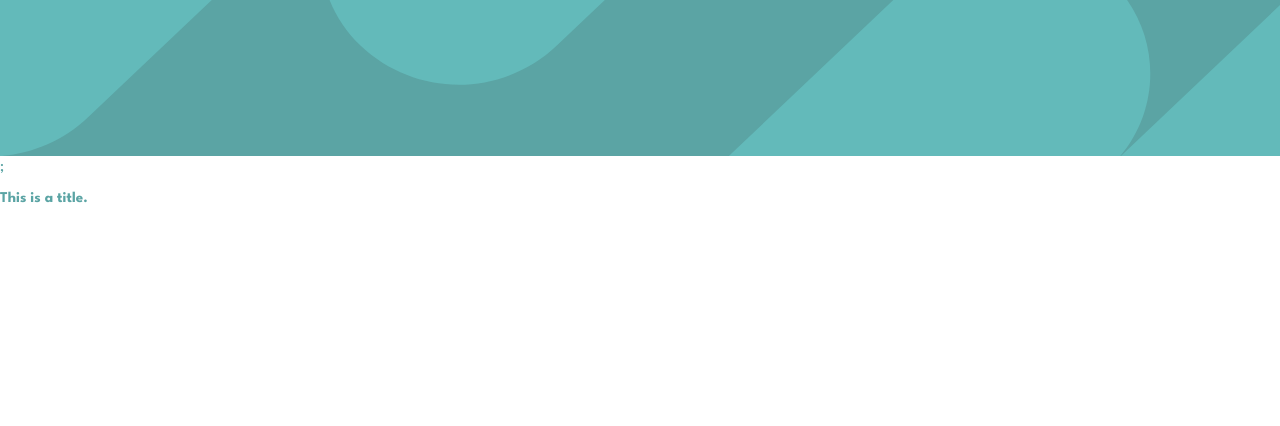
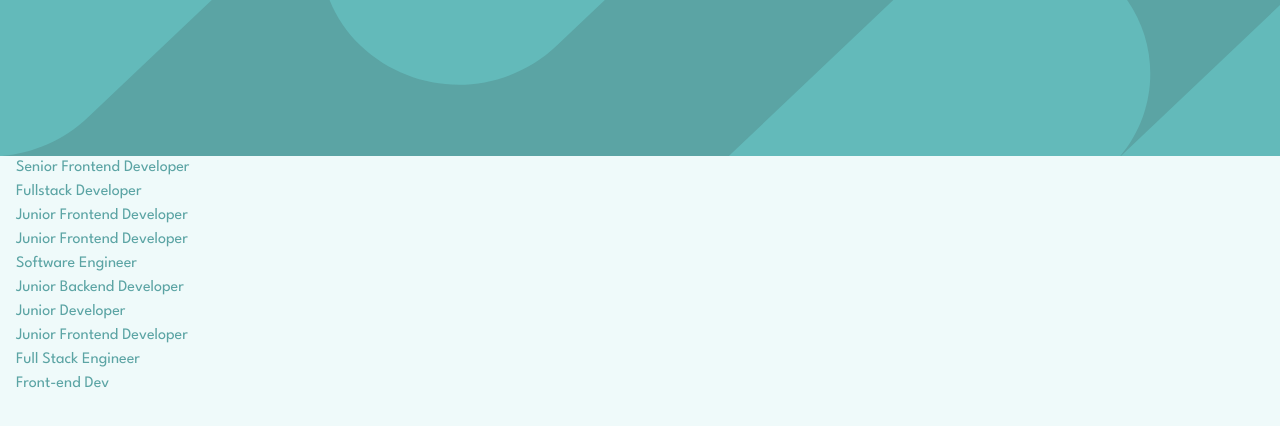
Before and after one commit to Esosek/job-listings, a Next.js app: page / in a window 1280 px wide. Shown: the top 426 px of the page. Built offline with nearby package versions, Linux system fonts and the light colour scheme.

Commit message:
Added mock data

```diff
--- a/app/layout.tsx
+++ b/app/layout.tsx
@@ -18,7 +18,7 @@ export default function RootLayout({
 }>) {
   return (
     <html lang="en">
-      <body className={`${leagueSpartan.className} text-primary`}>
+      <body className={`${leagueSpartan.className} text-primary bg-cyan-100`}>
         {children}
       </body>
     </html>
--- a/app/page.tsx
+++ b/app/page.tsx
@@ -1,4 +1,6 @@
+import JobItem from '@/components/JobItem';
 import styles from './page.module.css';
+import jobData from '@/data.json';
 
 export default function Home() {
   return (
@@ -6,9 +8,12 @@ export default function Home() {
       <header
         className={`${styles.header} bg-primary h-[156px] w-auto`}
       ></header>
-      ;
-      <main>
-        <h1 className="text-base text-3xl font-bold">This is a title.</h1>
+      <main className="max-w-5xl px-4">
+        <ul>
+          {jobData.map((job) => (
+            <JobItem key={job.id} job={job} />
+          ))}
+        </ul>
       </main>
     </>
   );
--- /dev/null
+++ b/components/JobItem.tsx
@@ -0,0 +1,23 @@
+type Job = {
+  id: number;
+  company: string;
+  logo: string;
+  new: boolean;
+  featured: boolean;
+  position: string;
+  role: string;
+  level: string;
+  postedAt: string;
+  contract: string;
+  location: string;
+  languages: string[];
+  tools: string[];
+};
+
+type JobItemProps = {
+  job: Job;
+};
+
+export default function JobItem({ job }: JobItemProps) {
+  return <li>{job.position}</li>;
+}
```
